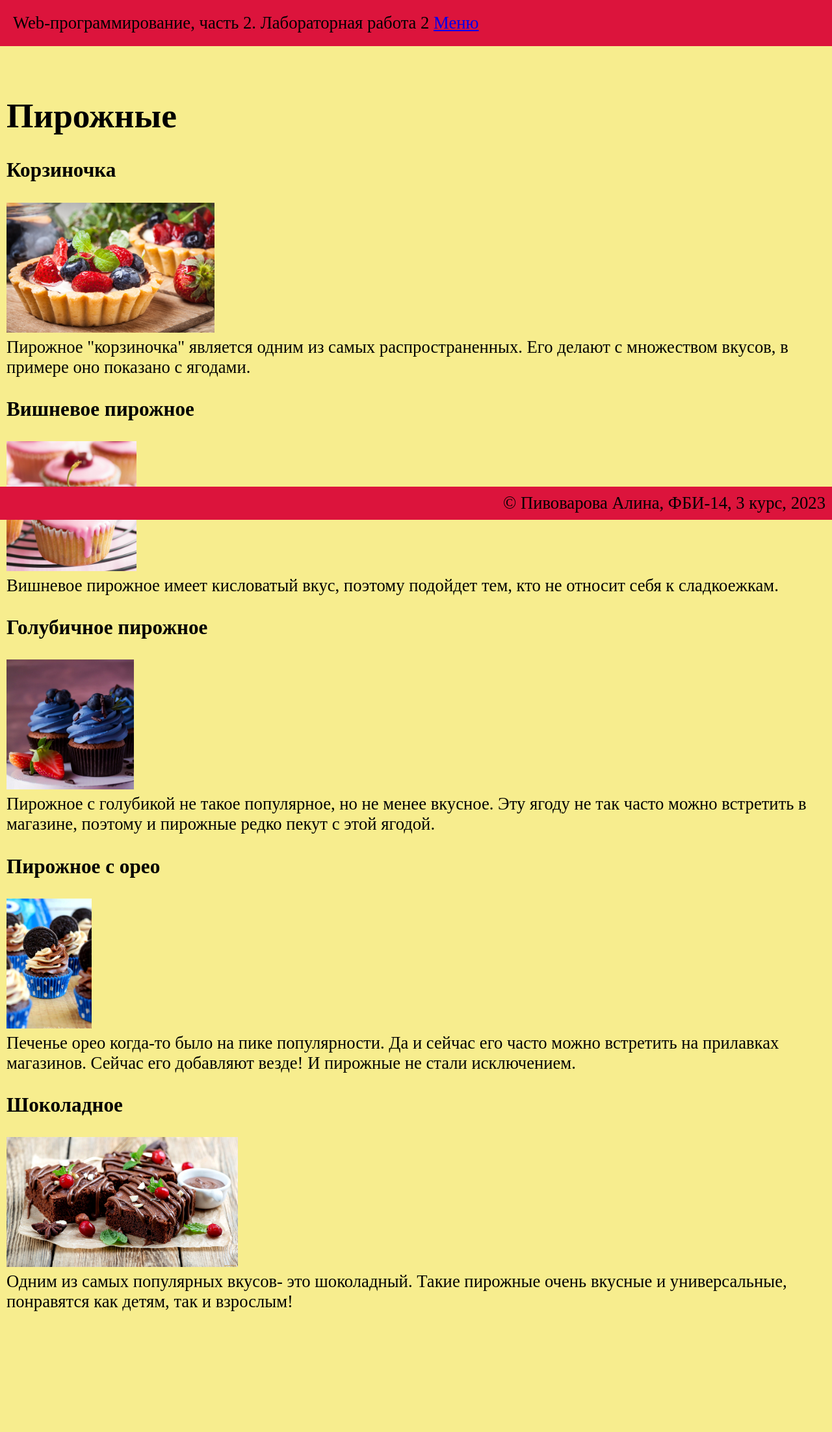
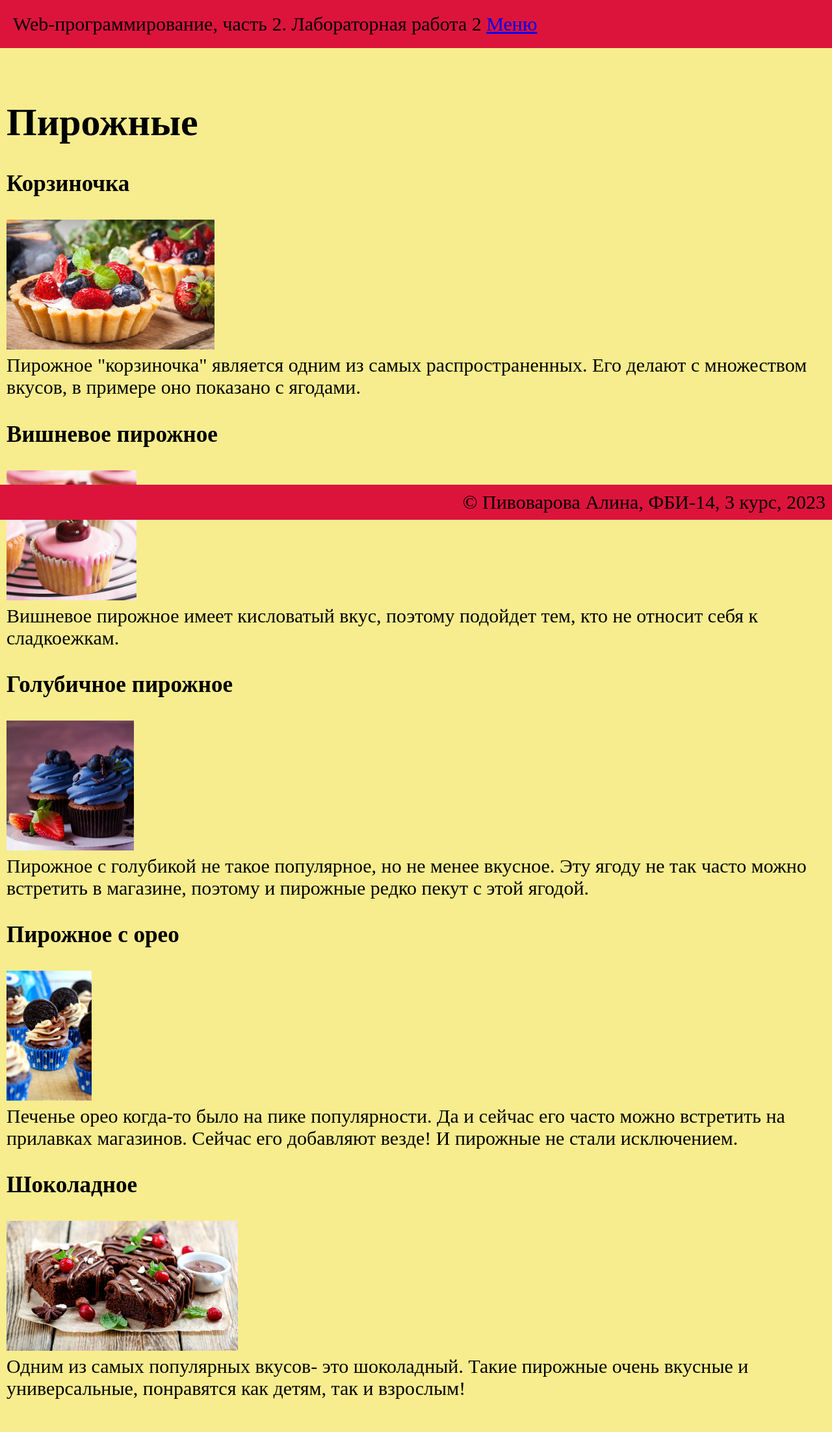
Before and after one commit to AlinaPivovarova/web-programming-labs-2, a Python web app: template templates/cake.html in a window 1280 px wide. Shown: the whole page at 65% size. Before the commit the page ends 2018 px from the top, so only its background shows below. Run offline with Jinja, Linux system fonts and the light colour scheme; the template is opened without the code that fills it, so the values that code supplies are empty.

Commit message:
Конец лабораторной

```diff
--- a/static/main.css
+++ b/static/main.css
@@ -2,7 +2,7 @@ body {
     margin: 0;
     background-color: rgb(247, 237, 142);
     color: rgb(0, 0, 0);
-    font-size: 20pt;
+    font-size: 30px;
 }
 
 main {
```
